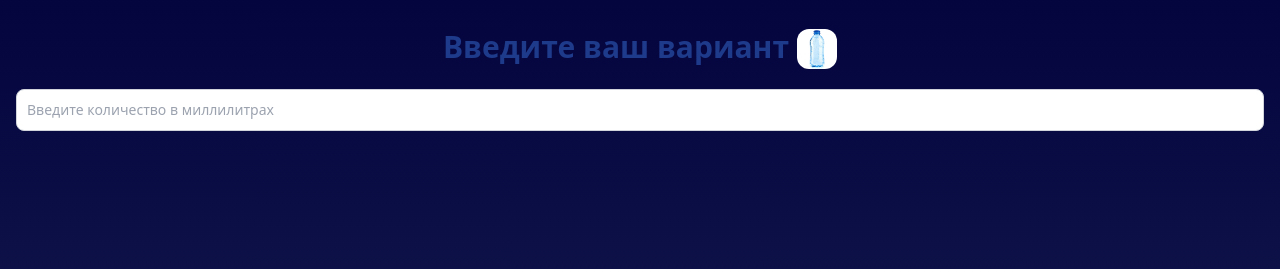
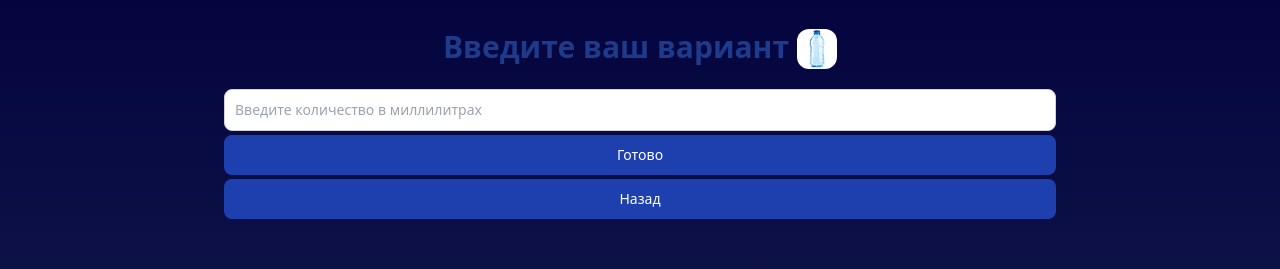
Before and after one commit to Goodwin126/tg-mini-app-mark2, a Vue app: page / in a window 1280 px wide. Shown: the part 199-468 px from the top of the page. Built offline with nearby package versions, Linux system fonts and the light colour scheme.

Commit message:
secondaryt commit

```diff
--- a/src/components/InputWater.vue
+++ b/src/components/InputWater.vue
@@ -3,9 +3,17 @@
     <p class="flex text-3xl font-bold text-blue-900 place-content-center">Введите ваш вариант</p>
     <img src="/a_bottle_of_water.jpg" alt="Bottle_of_water" class="w-10 h-10 bg-white rounded-xl" />
   </div>
-  <input
-    class="mt-5 bg-white border border-gray-300 text-gray-900 text-sm rounded-lg focus:ring-blue-500 focus:border-blue-500 block w-full p-2.5"
-    type="text"
-    placeholder="Введите количество в миллилитрах"
-  />
+  <div class="flex place-content-center flex-col w-4/6 m-auto">
+    <input
+      class="mt-5 bg-white border border-gray-300 text-gray-900 text-sm rounded-lg focus:ring-blue-500 focus:border-blue-500 w-full p-2.5"
+      type="text"
+      placeholder="Введите количество в миллилитрах"
+    />
+    <button class="text-white bg-blue-800 rounded-lg text-sm px-5 text-center mt-1 p-2.5">
+      Готово
+    </button>
+    <button class="text-white bg-blue-800 rounded-lg text-sm px-5 text-center mt-1 p-2.5">
+      Назад
+    </button>
+  </div>
 </template>
```
